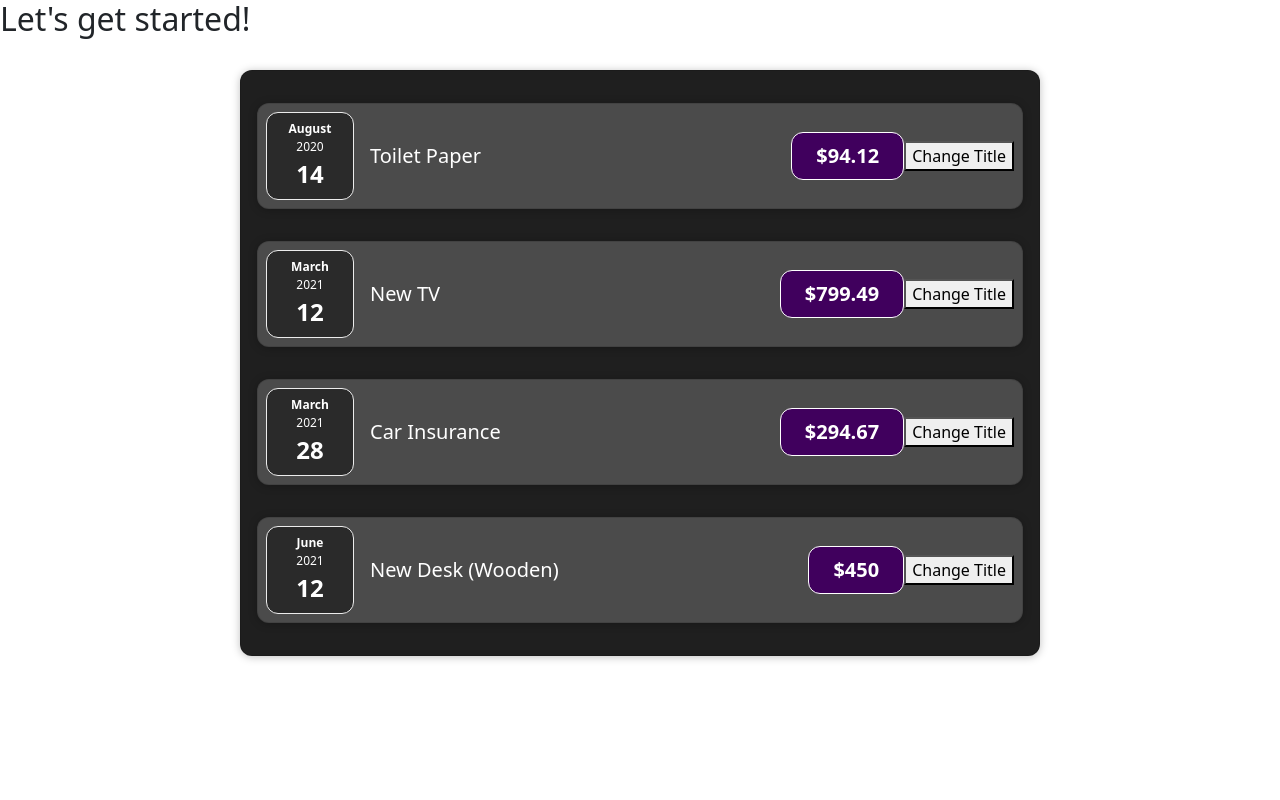
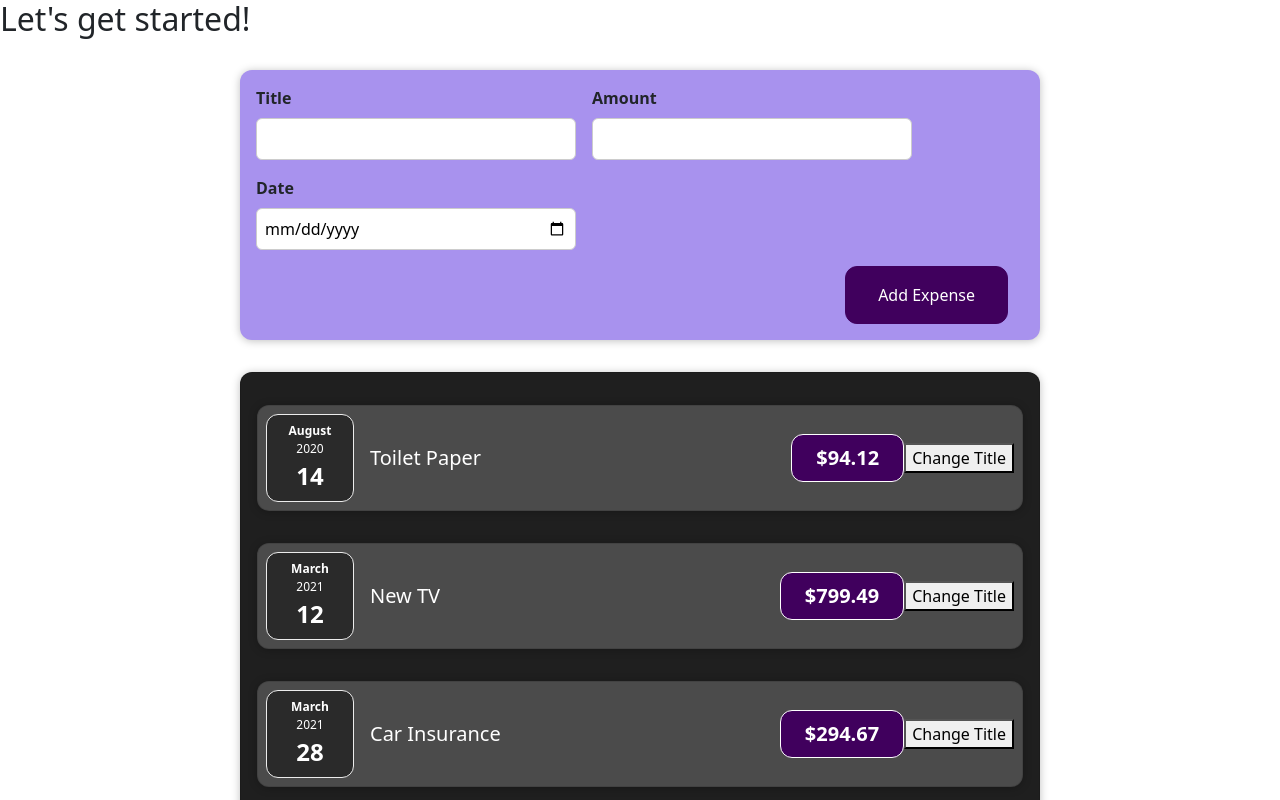
Before and after one commit to nidhijagga/demo-react, a React (Create React App) app: page / in a window 1280 px wide. Shown: the top 800 px of the page. Built offline with nearby package versions, Linux system fonts and the light colour scheme.

Commit message:
Task 3 - Creating your own first Component

```diff
--- a/src/App.js
+++ b/src/App.js
@@ -1,4 +1,5 @@
 import Expenses from "./components/Expenses";
+import NewExpense from "./components/NewExpense/NewExpense";
 
 function App() {
   const expenses = [
@@ -26,6 +27,7 @@
   return (
     <div>
       <h2>Let's get started!</h2>
+      <NewExpense/>
       <Expenses items={expenses} />
     </div>
   );
--- /dev/null
+++ b/src/components/NewExpense/ExpenseForm.css
@@ -0,0 +1,26 @@
+.new-expense__controls {
+  display: flex;
+  flex-wrap: wrap;
+  gap: 1rem;
+  margin-bottom: 1rem;
+  text-align: left;
+}
+
+.new-expense__control label {
+  font-weight: bold;
+  margin-bottom: 0.5rem;
+  display: block;
+}
+
+.new-expense__control input {
+  font: inherit;
+  padding: 0.5rem;
+  border-radius: 6px;
+  border: 1px solid #ccc;
+  width: 20rem;
+  max-width: 100%;
+}
+
+.new-expense__actions {
+  text-align: right;
+}
--- /dev/null
+++ b/src/components/NewExpense/ExpenseForm.js
@@ -0,0 +1,32 @@
+import React from "react";
+
+import "./ExpenseForm.css";
+
+const ExpenseForm = () => {
+const print = (e) => {
+console.log(e.target.value);
+}
+  return (
+    <form>
+      <div className="new-expense__controls">
+        <div className="new-expense__control">
+          <label>Title</label>
+          <input type="text" onChange={print}/>
+        </div>
+        <div className="new-expense__control">
+          <label>Amount</label>
+          <input type="number" min="0.01" step="0.01" onChange={print}/>
+        </div>
+        <div className="new-expense__control">
+          <label>Date</label>
+          <input type="date" min="2019-01-01" onChange={print} />
+        </div>
+      </div>
+      <div className="new-expense__actions">
+        <button type="submit">Add Expense</button>
+      </div>
+    </form>
+  );
+};
+
+export default ExpenseForm;
--- /dev/null
+++ b/src/components/NewExpense/NewExpense.css
@@ -0,0 +1,38 @@
+.new-expense {
+  background-color: #a892ee;
+  padding: 1rem;
+  margin: 2rem auto;
+  width: 50rem;
+  max-width: 95%;
+  border-radius: 12px;
+  text-align: center;
+  box-shadow: 0 1px 8px rgba(0, 0, 0, 0.25);
+}
+
+.new-expense button {
+  font: inherit;
+  cursor: pointer;
+  padding: 1rem 2rem;
+  border: 1px solid #40005d;
+  background-color: #40005d;
+  color: white;
+  border-radius: 12px;
+  margin-right: 1rem;
+}
+
+.new-expense button:hover,
+.new-expense button:active {
+  background-color: #510674;
+  border-color: #510674;
+}
+
+.new-expense button.alternative {
+  color: #220131;
+  border-color: transparent;
+  background-color: transparent;
+}
+
+.new-expense button.alternative:hover,
+.new-expense button.alternative:active {
+  background-color: #ddb3f8;
+}
--- /dev/null
+++ b/src/components/NewExpense/NewExpense.js
@@ -0,0 +1,14 @@
+import React from "react";
+
+import ExpenseForm from "./ExpenseForm";
+import "./NewExpense.css";
+
+const NewExpense = () => {
+  return (
+    <div className="new-expense">
+      <ExpenseForm />
+    </div>
+  );
+};
+
+export default NewExpense;
```
